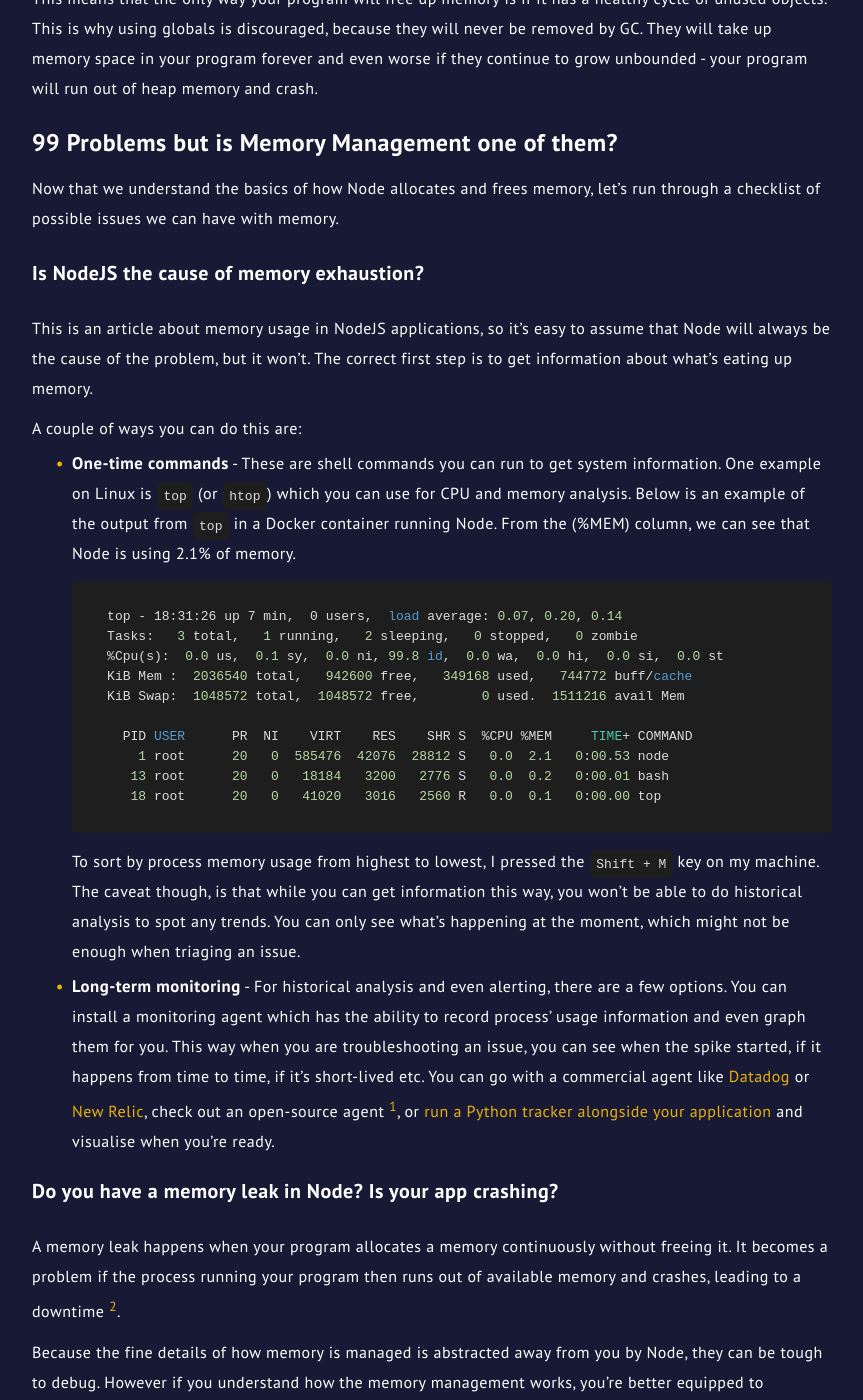
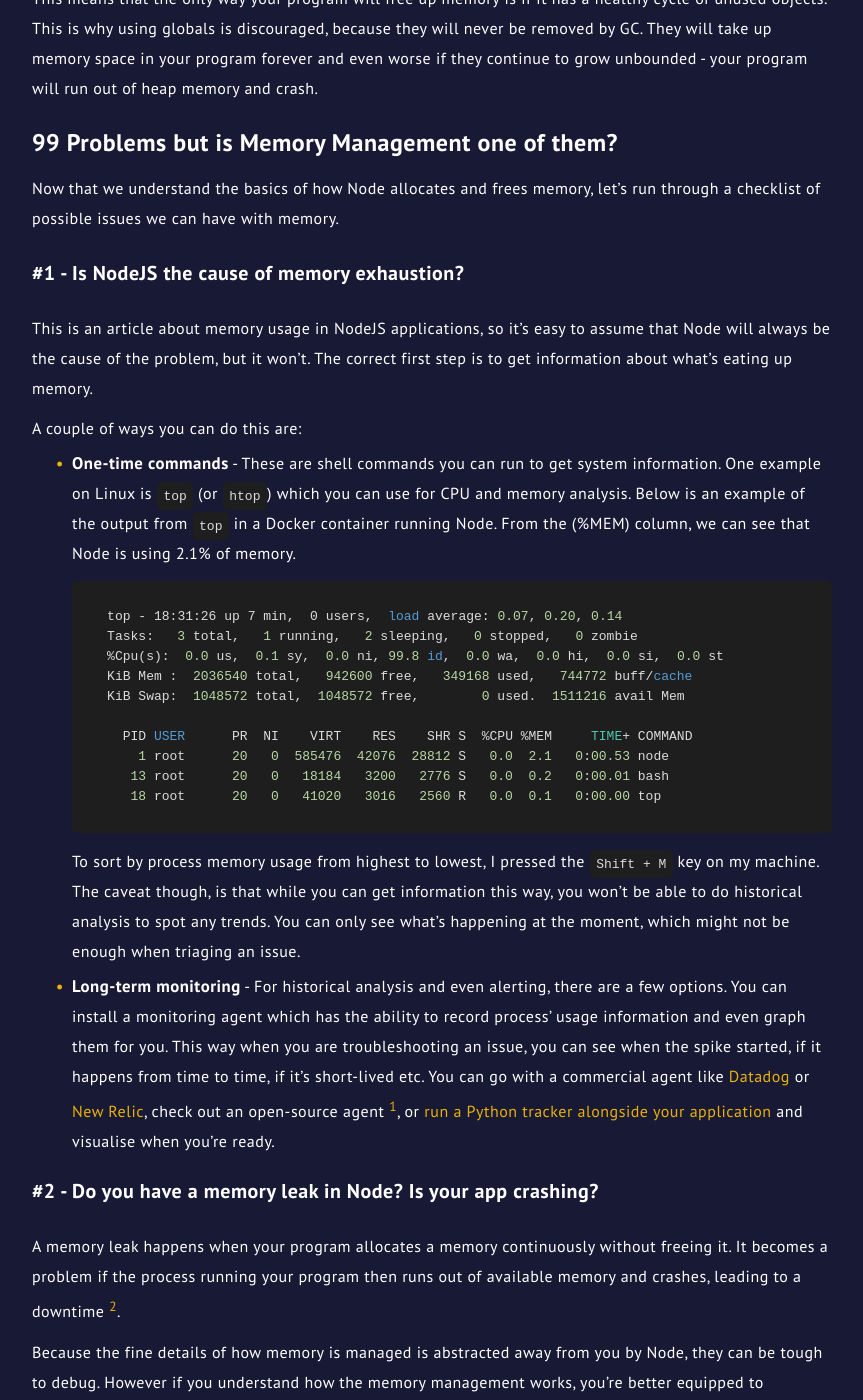
Before and after one commit to OpeOnikute/opeonikute.github.io, a Jekyll site: the page built from posts/how-good-is-your-memory.md, in a window 1280 px wide and 1400 px high, scrolled down 4232 px. Shown: the whole window, without its empty margins (208-1071 px from the left). Built offline with Jekyll 4.4.1, drawn with Linux system fonts in a browser that asks for light colours; some of the changed text lies outside the part shown.

Commit message:
fix memory story headings

```diff
--- a/posts/how-good-is-your-memory.md
+++ b/posts/how-good-is-your-memory.md
@@ -73,7 +73,7 @@ This means that the only way your program will free up memory is if it has a hea
 
 Now that we understand the basics of how Node allocates and frees memory, let's run through a checklist of possible issues we can have with memory.
 
-### Is NodeJS the cause of memory exhaustion?
+### #1 - Is NodeJS the cause of memory exhaustion?
 
 This is an article about memory usage in NodeJS applications, so it's easy to assume that Node will always be the cause of the problem, but it won't. The correct first step is to get information about what's eating up memory.
 
@@ -99,7 +99,7 @@ A couple of ways you can do this are:
     This way when you are troubleshooting an issue, you can see when the spike started, if it happens from time to time, if it's short-lived etc.
     You can go with a commercial agent like [Datadog](https://docs.datadoghq.com/agent/) or [New Relic](https://docs.newrelic.com/docs/new-relic-one/use-new-relic-one/cross-product-functions/install-configure/install-new-relic/), check out an open-source agent [^2], or [run a Python tracker alongside your application](https://pypi.org/project/Procpath/) and visualise when you’re ready.
 
-### Do you have a memory leak in Node? Is your app crashing?
+### #2 - Do you have a memory leak in Node? Is your app crashing?
 
 A memory leak happens when your program allocates a memory continuously without freeing it. It becomes a problem if the process running your program then runs out of available memory and crashes, leading to a downtime [^3].
 
```
Also changed, not shown: other parts of posts/how-good-is-your-memory.md (+3 -3 lines).
